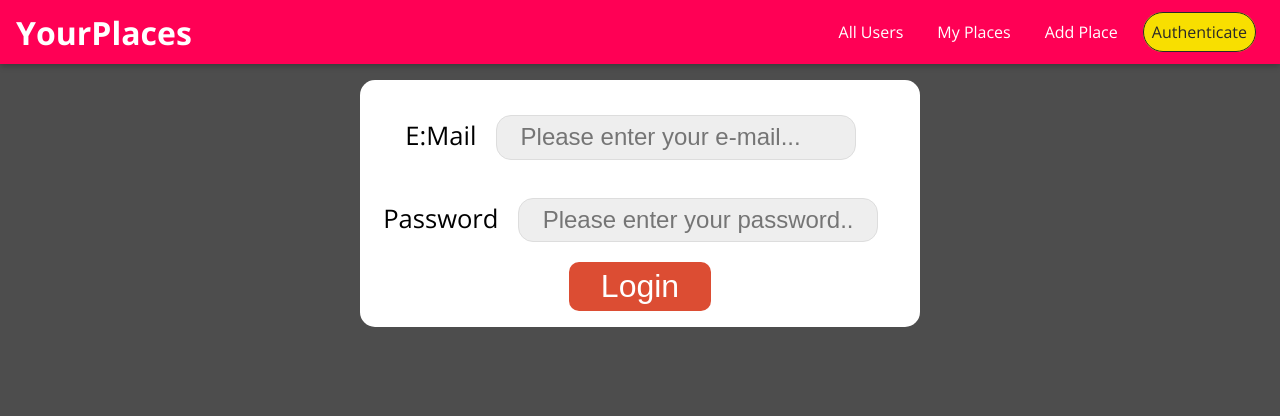
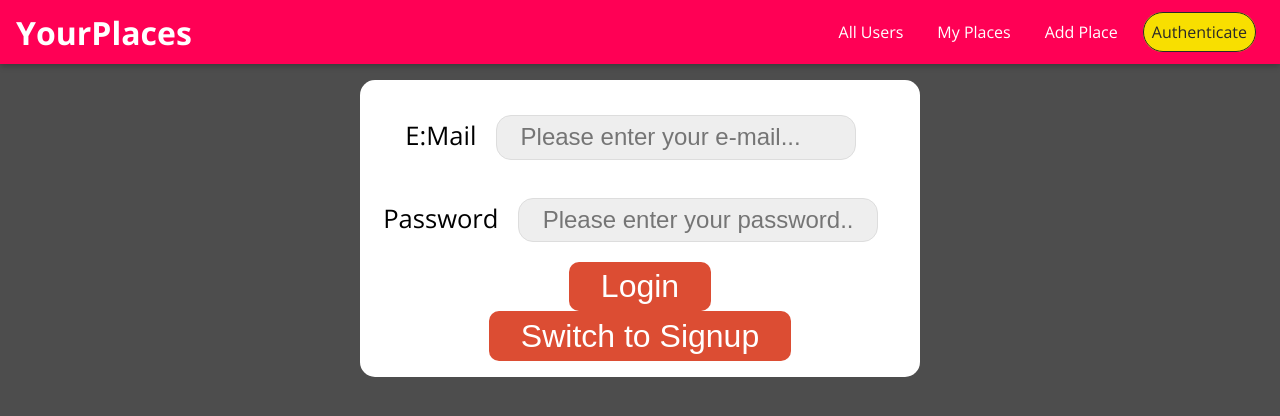
Before and after one commit to Pawliszakk/Places-Application, a Next.js app: page /auth in a window 1280 px wide. Shown: the top 416 px of the page. Built offline with nearby package versions, Linux system fonts and the light colour scheme.

Commit message:
added state to login/signup

```diff
--- a/components/users/Auth/Auth.jsx
+++ b/components/users/Auth/Auth.jsx
@@ -2,6 +2,8 @@ import { useRef, useState } from 'react';
 import classes from './Auth.module.css';
 
 const Auth = () => {
+	const [isLogin, setIsLogin] = useState(true);
+
 	const emailInputRef = useRef();
 	const passwordInputRef = useRef();
 
@@ -14,9 +16,9 @@ const Auth = () => {
 
 		const email = emailInputRef.current.value;
 		const password = passwordInputRef.current.value;
-
+		p;
 		const isEmailValid = email.includes('@');
-		const isPasswordValid = password.trim().length > 8;
+		const isPasswordValid = assword.trim().length > 8;
 
 		isEmailValid ? setIsEmailValid(true) : setIsEmailValid(false);
 		isPasswordValid > 8 ? setIsPasswordValid(true) : setIsPasswordValid(false);
@@ -54,6 +56,12 @@ const Auth = () => {
 			</div>
 			{!isFormValid && <p>Please insert valid credentials</p>}
 			<button type="submit">Login</button>
+			<button
+				type="button"
+				onClick={() => setIsLogin((prevState) => !prevState)}
+			>
+				Switch to {isLogin ? 'Signup': 'Login'}
+			</button>
 		</form>
 	);
 };
```
